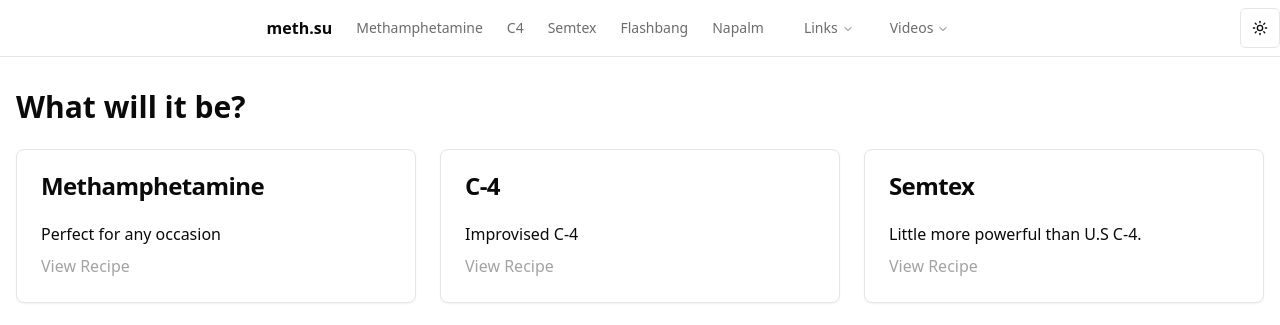
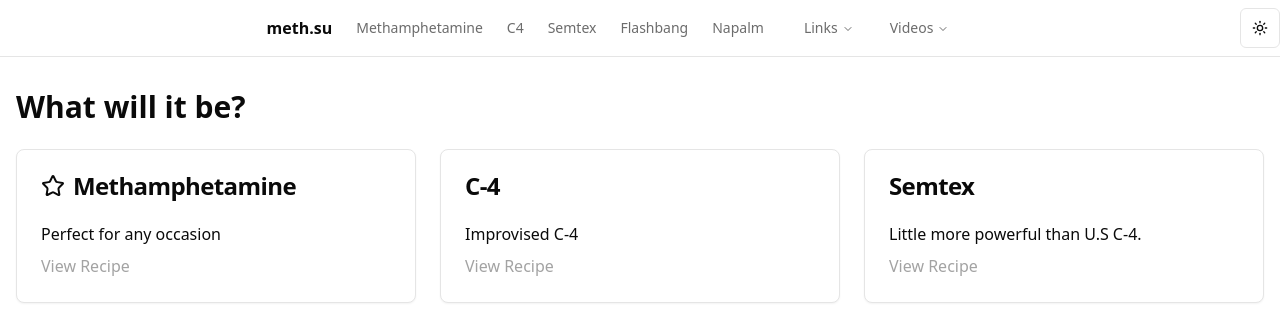
Before and after one commit to coquettte/meth.to-react, a React (Vite) app: page / in a window 1280 px wide. Shown: the top 325 px of the page. Built offline with nearby package versions, Linux system fonts and the light colour scheme.

Commit message:
improvements

```diff
--- a/src/pages/Home.tsx
+++ b/src/pages/Home.tsx
@@ -1,5 +1,6 @@
 import { Link } from 'react-router-dom';
 import { Card, CardContent, CardHeader, CardTitle } from "@/components/ui/card";
+import { Star } from 'lucide-react';
 
 const recipes = [
     { id: 1, title: "Methamphetamine", description: "Perfect for any occasion" },
@@ -16,9 +17,17 @@ export default function Home() {
             <h1 className="text-3xl font-bold">What will it be?</h1>
             <div className="grid grid-cols-1 md:grid-cols-2 lg:grid-cols-3 gap-6">
                 {recipes.map((recipe) => (
+                    <Link to={`/recipe/${recipe.id}`}>
                         <Card key={recipe.id}>
                             <CardHeader>
+                                {recipe.id === 1 ? (
+                                    <div className="flex items-center gap-2">
+                                        <Star />
                                         <CardTitle>{recipe.title}</CardTitle>
+                                    </div>
+                                ) : (
+                                    <CardTitle>{recipe.title}</CardTitle>
+                                )}
                             </CardHeader>
                             <CardContent>
                                 <p>{recipe.description}</p>
@@ -30,6 +39,7 @@ export default function Home() {
                                 </Link>
                             </CardContent>
                         </Card>
+                    </Link>
                 ))}
             </div>
         </div>
```
Lines whose indentation alone changed are shown as unchanged.
